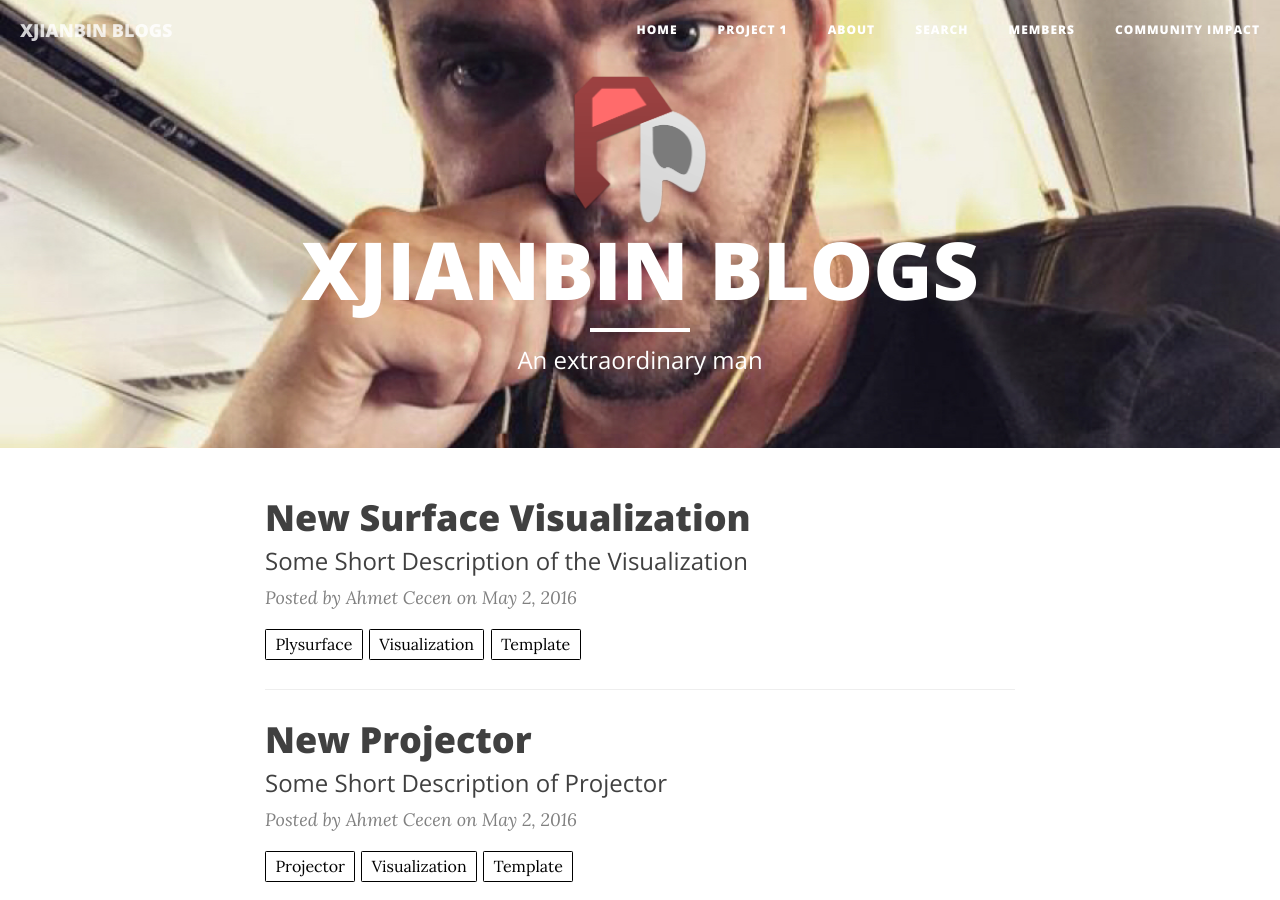
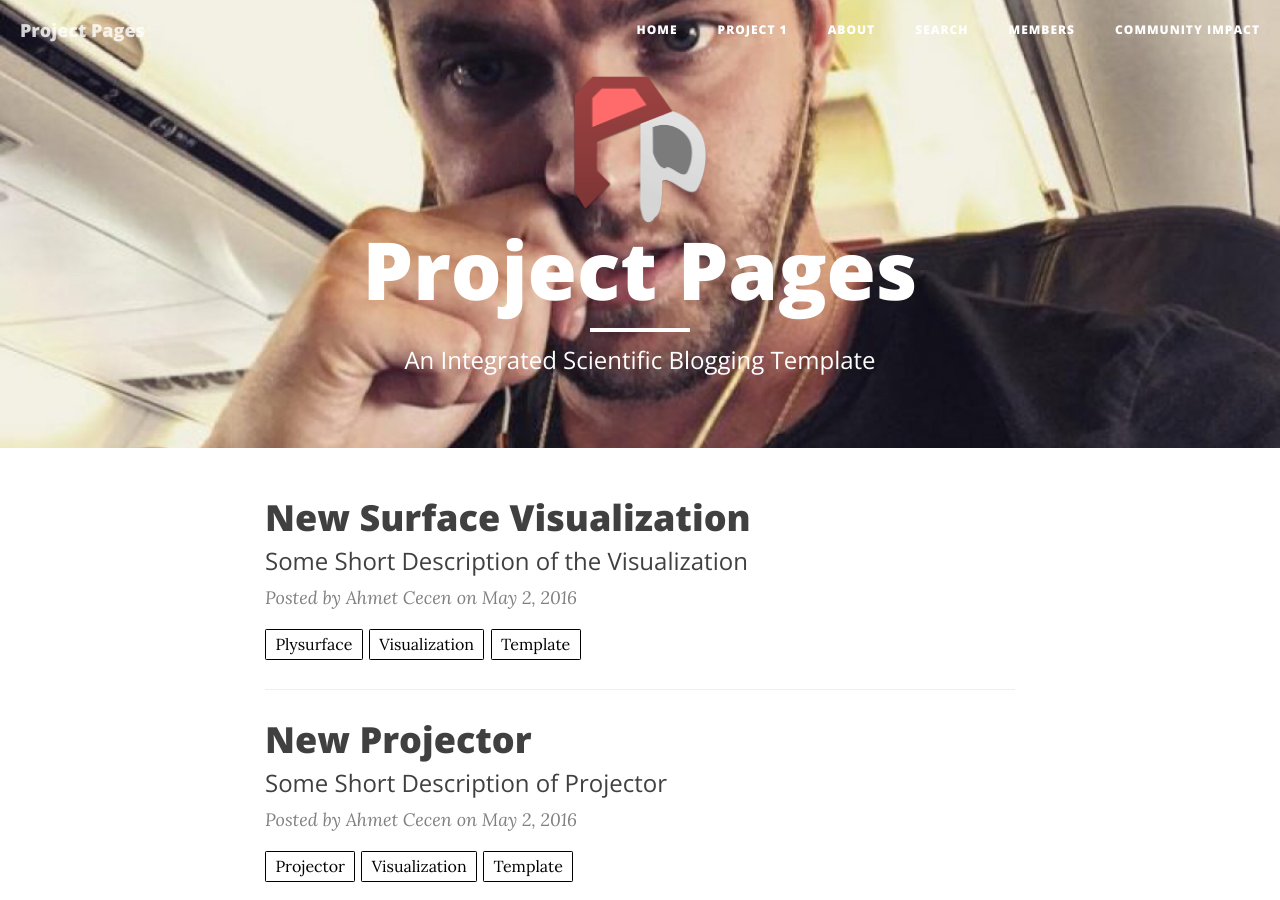
Before and after one commit to XJIANBIN/XJIANBIN.github.io, a Jekyll site: the page built from index.html, in a window 1280 px wide and 900 px high. Built offline with Jekyll 4.4.1, drawn with Linux system fonts in a browser that asks for light colours; nearby versions of some CDN libraries; the list of posts is cut into pages by our own code.

Commit message:
second post

```diff
--- a/_config.yml
+++ b/_config.yml
@@ -1,16 +1,16 @@
 # Site settings
-title: XJIANBIN BLOGS
-description: "An extraordinary man"
+title: Project Pages
+description: "An Integrated Scientific Blogging Template"
 url: "https://projectpages.github.io"
 
 
 
 
 # Secondary Parameters
-baseurl: "/project-pages"
+baseurl: "/XJIANBIN.github.io"
 header-img: img/home-bg.jpg
 headercolor: "#FFFFFF"
-logo: /project-pages/img/logos/Project-Pages-New-Logo-Inverted.png
+logo: /XJIANBIN.github.io/img/logos/Project-Pages-New-Logo-Inverted.png
 
 # Tertiary Parameters
 github_username:  projectpages
@@ -41,7 +41,7 @@ defaults:
 # Prose Settings
 prose:
   ignore: ['feed.xml', '/stl', '/ply', '/js', '/plugin', '/lib', '/projectors', '_layouts', '/_includes', 'Gruntfile.js', 'package.json', 'proselinks.jsonp', 'ppanchor.matin', '.gitignore', '/search', '/css', '/img', 'favicon.png','_data/*.json','LICENSES.md','README.md','colorscheme.scss','members.html','mentions.html','index.html']
-  siteurl: 'http://projectpages.github.io/project-pages/'
+  siteurl: 'https://xjianbin.github.io/XJIANBIN.github.io/'
   ispp: true
   media: 'img'
   metadata:
@@ -106,7 +106,7 @@ prose:
       - name: "horizontal"
         field:
           element: "hidden"
-          value: </section></section><section markdown="1" data-background="http://projectpages.github.io/project-pages/img/slidebackground.png"><section markdown="1">
+          value: </section></section><section markdown="1" data-background="http://XJIANBIN.github.io/XJIANBINI.github.io/img/slidebackground.png"><section markdown="1">
       - name: "vertical"
         field:
           element: "hidden"
@@ -114,7 +114,7 @@ prose:
       - name: "slideinit"
         field:
           element: "hidden"
-          value: <section markdown="1" data-background="http://projectpages.github.io/project-pages/img/slidebackground.png"><section markdown="1">
+          value: <section markdown="1" data-background="http://XJIANBIN.github.io/XJIANBIN.github.io/img/slidebackground.png"><section markdown="1">
       - name: "theme"
         field:
           element: "select"
```
